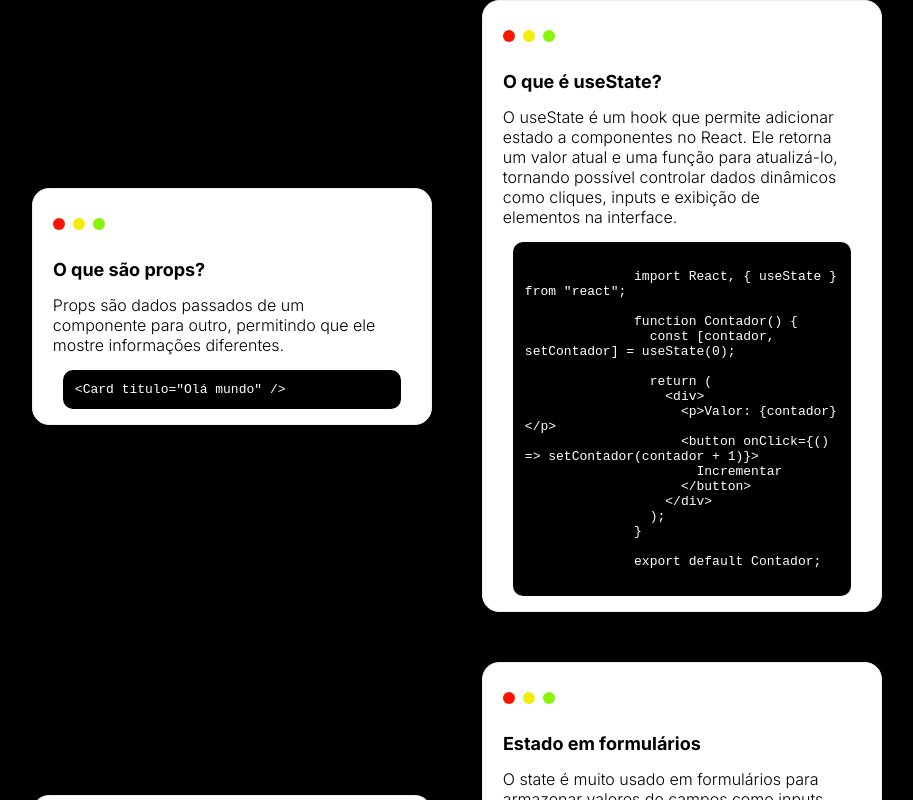
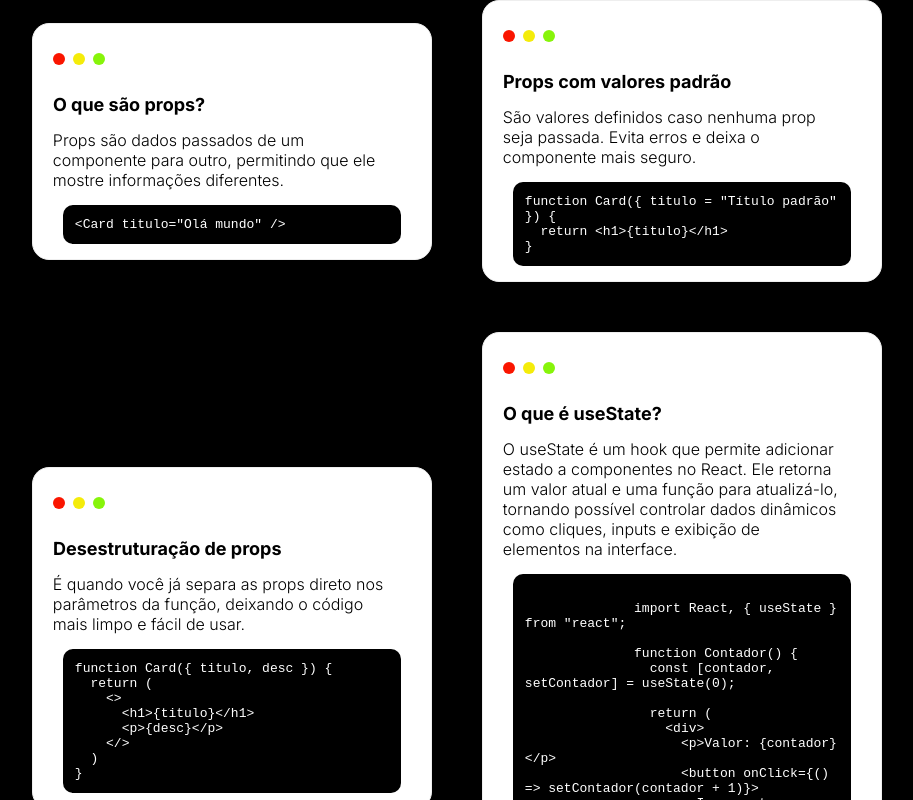
Before and after one commit to DaviNunes01001/CardsReact, a React (Vite) app: page / in a window 1280 px wide. Shown: the top 800 px of the page, without its empty margins (183-1096 px from the left). Built offline with nearby package versions, Linux system fonts and the light colour scheme.

Commit message:
fit: adicionando ultimos cards de props

```diff
--- a/src/App.jsx
+++ b/src/App.jsx
@@ -9,6 +9,27 @@ function App() {
           Titulo="O que são props?"
           desc="Props são dados passados de um componente para outro, permitindo que ele mostre informações diferentes."
           code={`<Card titulo="Olá mundo" />`}
+        />
+
+        <Card
+          Titulo="Props com valores padrão"
+          desc="São valores definidos caso nenhuma prop seja passada. Evita erros e deixa o componente mais seguro."
+          code={`function Card({ titulo = "Título padrão" }) {
+  return <h1>{titulo}</h1>
+}`}
+        />
+
+        <Card
+          Titulo="Desestruturação de props"
+          desc="É quando você já separa as props direto nos parâmetros da função, deixando o código mais limpo e fácil de usar."
+          code={`function Card({ titulo, desc }) {
+  return (
+    <>
+      <h1>{titulo}</h1>
+      <p>{desc}</p>
+    </>
+  )
+}`}
         />
 
         <Card
@@ -136,7 +157,7 @@ function App() {
         />
       </div>
     </>
-  )
+  );
 }
 
-export default App
+export default App;
```
Lines whose indentation alone changed are shown as unchanged.
